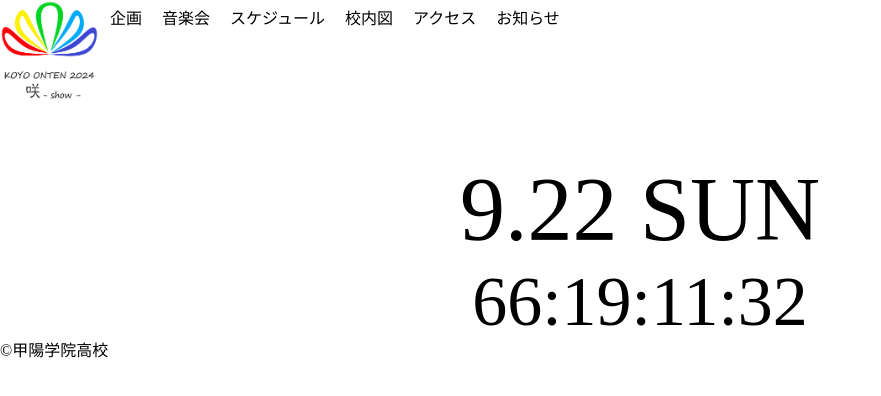
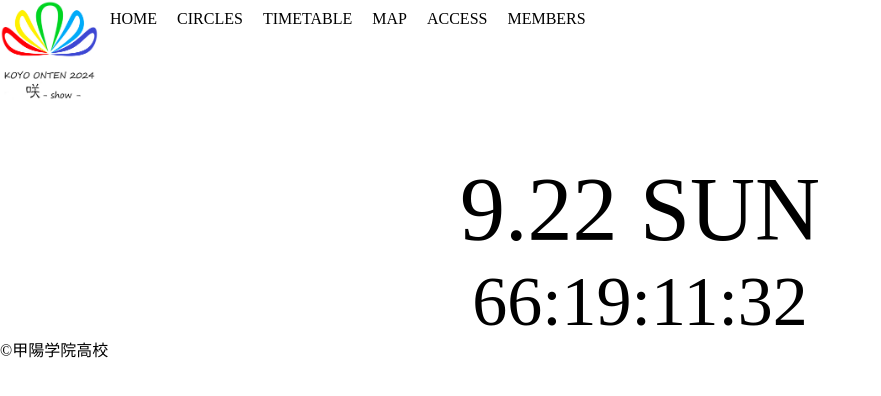
Before and after one commit to Koyo-PC/2024-onten-web, a plain HTML site: page index.html in a window 1280 px wide. Shown: the whole page, without its empty margins (0-881 px from the left). Drawn offline with nearby package versions, Linux system fonts and the light colour scheme.

Commit message:
headerリンク乗せた

```diff
--- a/header.html
+++ b/header.html
@@ -2,12 +2,12 @@
     <nav class="header__nav header_pc">
         <a href="" class="header__nav_link header_pc header__nav_img"><img src="images/rogo5.png" alt="" class="header__nav_img"></a>
         <div class="header__nav__content">
-            <a href="" class="header__nav__content_link header_pc">企画</a>
-            <a href="" class="header__nav__content_link header_pc">音楽会</a>
-            <a href="" class="header__nav__content_link header_pc">スケジュール</a>
-            <a href="" class="header__nav__content_link header_pc">校内図</a>
-            <a href="" class="header__nav__content_link header_pc">アクセス</a>
-            <a href="" class="header__nav__content_link header_pc">お知らせ</a>
+            <a href="index.html" class="header__nav__content_link header_pc">HOME</a>
+            <a href="circles.html" class="header__nav__content_link header_pc">CIRCLES</a>
+            <a href="timetable.html" class="header__nav__content_link header_pc">TIMETABLE</a>
+            <a href="map.html" class="header__nav__content_link header_pc">MAP</a>
+            <a href="access.html" class="header__nav__content_link header_pc">ACCESS</a>
+            <a href="members.html" class="header__nav__content_link header_pc">MEMBERS</a>
         </div>
 
     </nav>
@@ -17,12 +17,12 @@
     <div id="hamburgermenu">
         <div id="menu-toggle" class="hamburgermenu__icon material-icons"><img src="./images/icon_menu.svg" class="header_sp"></div>
         <nav class="hamburgermenu__nav">
-            <a href="" class="header__nav__content_link header_sp">企画</a>
-            <a href="" class="header__nav__content_link header_sp">音楽会</a>
-            <a href="" class="header__nav__content_link header_sp">スケジュール</a>
-            <a href="" class="header__nav__content_link header_sp">校内図</a>
-            <a href="" class="header__nav__content_link header_sp">アクセス</a>
-            <a href="" class="header__nav__content_link header_sp">お知らせ</a>
+            <a href="index.html" class="header__nav__content_link header_sp">HOME</a>
+            <a href="circles.html" class="header__nav__content_link header_sp">CIRCLES</a>
+            <a href="timetable.html" class="header__nav__content_link header_sp">TIMETABLE</a>
+            <a href="map.html" class="header__nav__content_link header_sp">MAP</a>
+            <a href="access.html" class="header__nav__content_link header_sp">ACCESS</a>
+            <a href="members.html" class="header__nav__content_link header_sp">MEMBERS</a>
         </nav>
         <div id="mask" class="hamburgermenu__mask"></div>
     </div>
```
